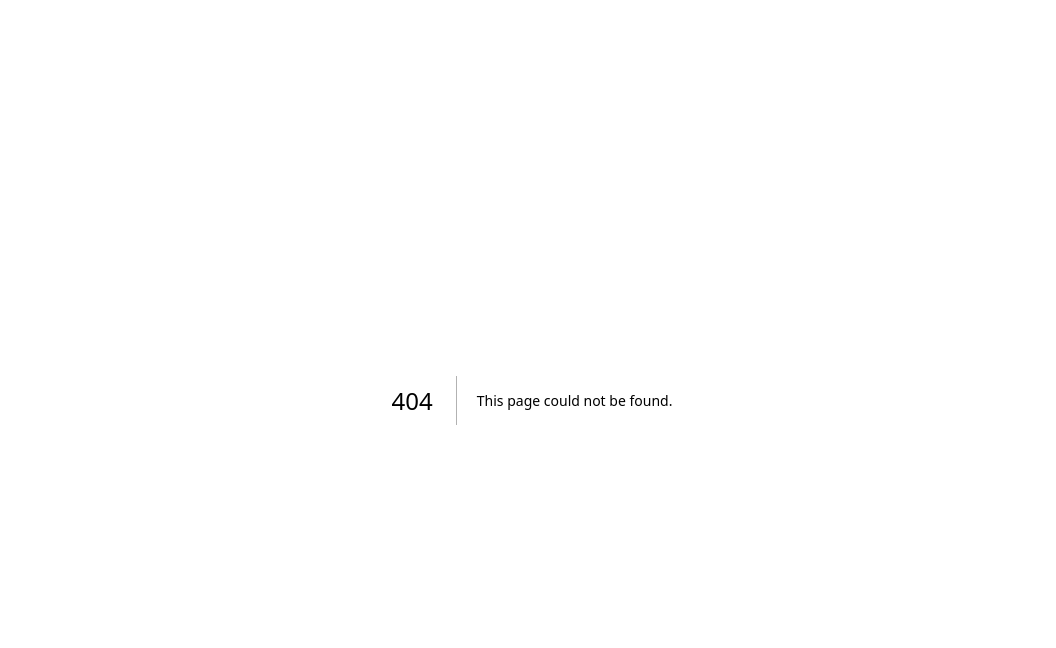
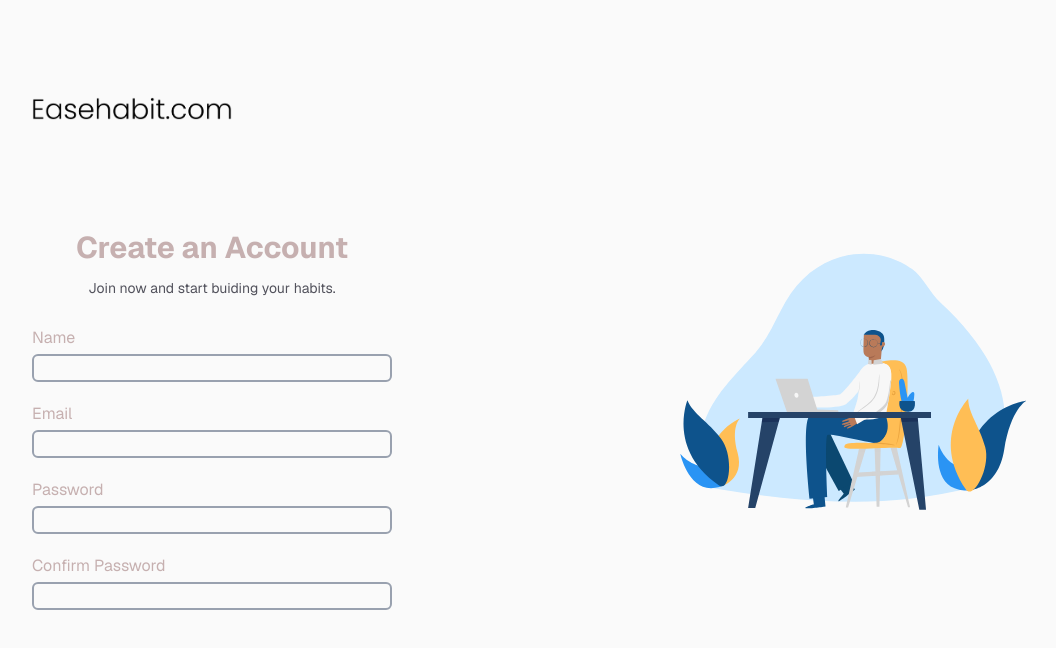
Before and after one commit to Rares-Cosa/ease-web, a Next.js app: page /register in a window 1280 px wide. Before the commit this address had no page. Shown: the top 648 px of the page, without its empty margins (108-1164 px from the left). Built offline with nearby package versions, Linux system fonts and the light colour scheme.

Commit message:
Add first version of Register Page
- created register page and add initial base styling

```diff
--- a/src/app/page.tsx
+++ b/src/app/page.tsx
@@ -40,11 +40,11 @@ export default function Home() {
     getSession()
   }, [])
 
-  function handleGetStarted() {
-    supabase.auth.signInWithOAuth({
-      provider: 'google'
-    })
-  }
+  //function handleGetStarted() {
+    //supabase.auth.signInWithOAuth({
+      //provider: 'google'
+    //})
+  //}
 
   function handleSignOut() {
     supabase.auth.signOut()
@@ -124,8 +124,8 @@ export default function Home() {
 
   return (
     <div className="flex min-h-screen items-center justify-center bg-zinc-50 font-sans dark:bg-[#E6E8E6]">
-      <main className="flex min-h-screen w-full flex-col items-center justify-start gap-26 py-22 px-35 bg-white dark:bg-[#E6E8E6] sm:items-start">
-        <NavBar user={user} onGetStarted={handleGetStarted} onSignOut={handleSignOut} />
+      <main className="flex min-h-screen w-full flex-col items-center justify-start gap-26 px-35 py-22 bg-white dark:bg-[#E6E8E6] sm:items-start">
+        <NavBar user={user} onSignOut={handleSignOut} />
         <div className="flex items-center justify-between w-full">
           <div className="flex flex-col items-center gap-6 text-center sm:items-start sm:text-left">
             <h1 className="max-w-xs text-3xl font-medium leading-10 mb-4 tracking-tight text-black dark:text-black">
@@ -141,7 +141,7 @@ export default function Home() {
               ) : (
                 <div>
                   <p className="max-w-md text-md leading-8 text-zinc-600 mt-10">
-                    You have no habits yet. Please press 'Get Started' and start adding a new habit below!
+                    You have no habits yet. Please press &apos;Get Started&apos; and start adding a new habit below!
                   </p>
                 </div>
               )
--- /dev/null
+++ b/src/app/register/page.tsx
@@ -0,0 +1,61 @@
+"use client"
+
+import { useState } from "react"
+import Image from "next/image"
+
+export default function RegisterPage() {
+    const [username, setUsername] = useState("")
+    const [email, setEmail] = useState("")
+    const [password, setPassword] = useState("")
+    const [confirmPassword, setConfirmPassword] = useState("")
+
+    return (
+        <div className="flex min-h-screen bg-zinc-50 font-sans dark:bg-[#E6E8E6]">
+            <div className="w-1/2 flex flex-col px-35 py-22">
+                <Image
+                    src="/easehabit.svg"
+                    alt="Easehabit logo"
+                    width={200}
+                    height={40}
+                />
+
+                <div className="flex-1 flex flex-col justify-center items-center">
+                    <div className="flex flex-col gap-7 w-full max-w-sm">
+                        <div className="flex flex-col items-center gap-3">
+                            <h1 className="text-3xl font-bold">Create an Account</h1>
+                            <p className="text-sm text-zinc-600">Join now and start buiding your habits.</p>
+                        </div>
+
+                        <form className="flex flex-col gap-5">
+                            <div className="flex flex-col gap-1">
+                                <label>Name</label>
+                                <input className="border-2 border-gray-400 rounded-md" type="text" value={username} onChange={(e) => setUsername(e.target.value)}/>
+                            </div>
+                            <div className="flex flex-col gap-1">
+                                <label>Email</label>
+                                <input className="border-2 border-gray-400 rounded-md" type="email" value={email} onChange={(e) => setEmail(e.target.value)}/>
+                            </div>
+                            <div className="flex flex-col gap-1">
+                                <label>Password</label>
+                                <input className="border-2 border-gray-400 rounded-md" type="password" value={password} onChange={(e) => setPassword(e.target.value)}/>
+                            </div>
+                            <div className="flex flex-col gap-1">
+                                <label>Confirm Password</label>
+                                <input className="border-2 border-gray-400 rounded-md" type="password" value={confirmPassword} onChange={(e) => setConfirmPassword(e.target.value)}/>
+                            </div>
+                        </form>
+                    </div>
+                </div>
+            </div>
+
+            <div className="w-1/2 flex items-center justify-center px-35">
+                <Image
+                    src="/office-workplace.svg"
+                    alt="Office ilustration"
+                    width={500}
+                    height={500}
+                />
+            </div>
+        </div>
+    )
+}
--- a/src/components/Navbar.tsx
+++ b/src/components/Navbar.tsx
@@ -1,20 +1,20 @@
 import Image from "next/image"
 import { CircleUserRound } from "lucide-react"
 import { User } from "@supabase/supabase-js";
+import Link from 'next/link'
 
 type NavBarProps = {
     user: User | null;
-    onGetStarted: () => void;
     onSignOut: () => void;
 }
 
-export default function NavBar({ user, onGetStarted, onSignOut } : NavBarProps) {
+export default function NavBar({ user, onSignOut } : NavBarProps) {
 
     return (
         <nav className="flex items-center justify-between w-full">
             <Image
             src="/easehabit.svg"
-            alt="Next.js logo"
+            alt="Easehabit logo"
             width={200}
             height={40}
             priority
@@ -34,9 +34,18 @@ export default function NavBar({ user, onGetStarted, onSignOut } : NavBarProps)
                         </button>
                     </div>
                 ) : (
-                    <button onClick={onGetStarted} className="px-4 py-2 bg-[#FF6B6B] rounded-md text-[15px] text-white font-medium hover:bg-[#CC4F4F] cursor-pointer">
-                        Get Started
-                    </button>
+                    <div className="flex items-center justify-between gap-3">
+                        <Link
+                            href="/register"
+                            className="px-4 py-2 bg-[#FF6B6B] rounded-md text-[15px] text-white font-medium hover:bg-[#CC4F4F] cursor-pointer">
+                                Register
+                        </Link>
+
+                        <button className="px-4 py-2 border-2 border-[#FF6B6B] rounded-md text-[15px] text-[#FF6B6B] font-medium hover:bg-[#FF6B6B] hover:text-white cursor-pointer">
+                            Login
+                        </button>
+                    </div>
+
                 )}
             </div>
         </nav>
```
Also changed, not shown: public/office-workplace.svg (added).
